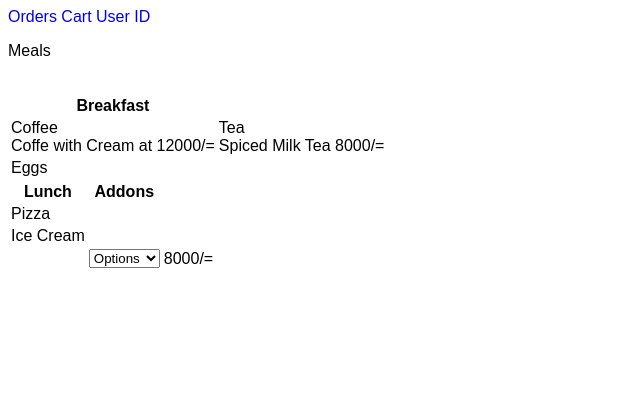
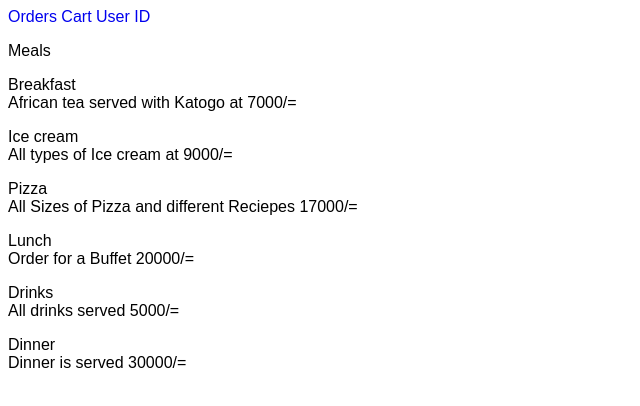
Before and after one commit to deen26/Portfolio, a plain HTML site: page userDash.html in a window 1280 px wide. Shown: the whole page, without its empty margins (0-640 px from the left). Drawn offline with Linux system fonts and the light colour scheme.

Commit message:
created a meals list using paragraphs

```diff
--- a/userDash.html
+++ b/userDash.html
@@ -15,50 +15,16 @@
             <a href="Pending"></a>
             <a href="User ID">User ID</a>
         </nav>
-        <main>
-            <div>
-                <p>Meals</p>
-            </div>
-            <table>
-                <tr>
-                    <th>Breakfast</th>
-                </tr>
-                <tr>
-                    <td><span id="span">Coffee</span><Br>Coffe with Cream at <span id="span">12000/=</span> </Br></td> <br>
-                    <td><span id="span">Tea</span><Br>Spiced Milk Tea <span id="span">8000/=</span> </Br></td>
-                </tr>
-                <tr>
-                    <td>Eggs</td>
-                </tr>
-            </table>
-            <table>
-                <tr>
-                    <th>Lunch</th>
-                    <th>Addons</th>
-                </tr>
-                <tr>
-                    <td>Pizza</td>
-                    <td></td>
+        <div>
+            <p><Span>Meals</Span></p>
+            <p id="list"><span>Breakfast</span><br>African tea served with Katogo at <span>7000/=</span></p>
+            <p id="list"><span>Ice cream</span><br>All types of Ice cream at <span>9000/=</span></p>
+            <p id="list"><span>Pizza</span><br>All Sizes of Pizza and different Reciepes <span>17000/=</span></p>
+            <p id="list"><span>Lunch</span><br>Order for a Buffet <span>20000/=</span></p>
+            <p id="list"><span>Drinks</span><br>All drinks served <span>5000/=</span></p>
+            <p id="list"><span>Dinner</span><br>Dinner is served <span>30000/=</span></p>
+        </div>
 
-                </tr>
-                <tr>
-                    <td>Ice Cream</td>
-                    <td></td>
-
-
-                </tr>
-                <tr>
-                    <td></td>
-                    <td><select name="" id="">
-                        <option value="">Options</option>
-                        <option value="">Spanish</option>
-                        <option value=""></option>
-                    </select></td>
-                    <td>8000/=</td>
-
-                </tr>
-            </table>
-        </main>
     </div>
 
 </body>
```
